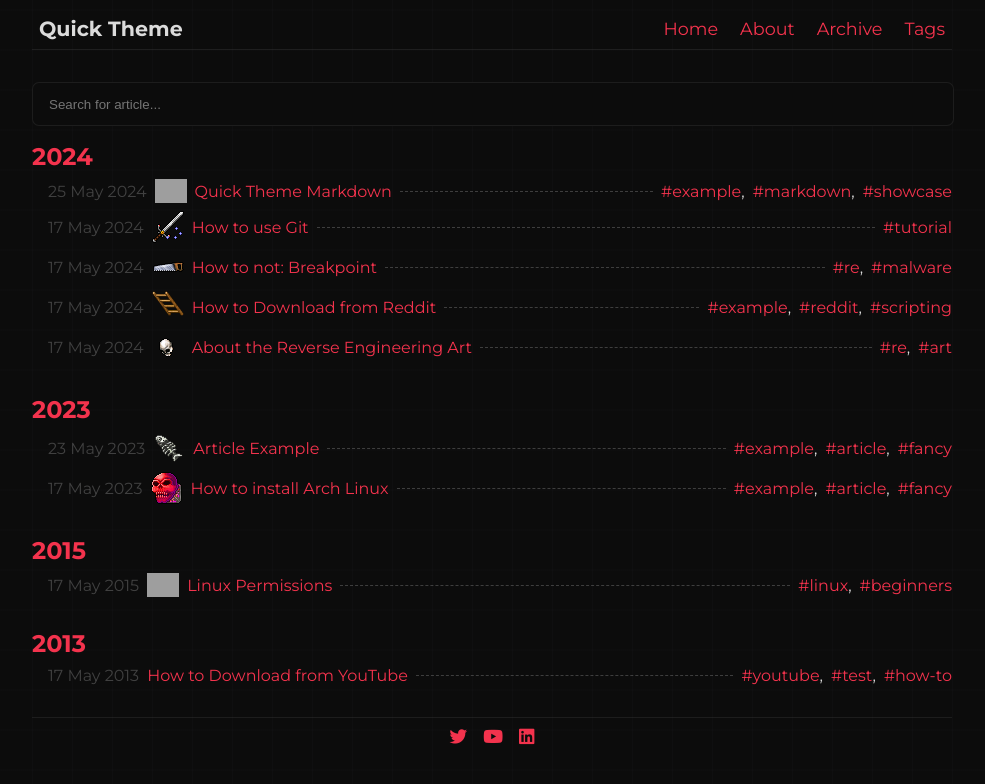
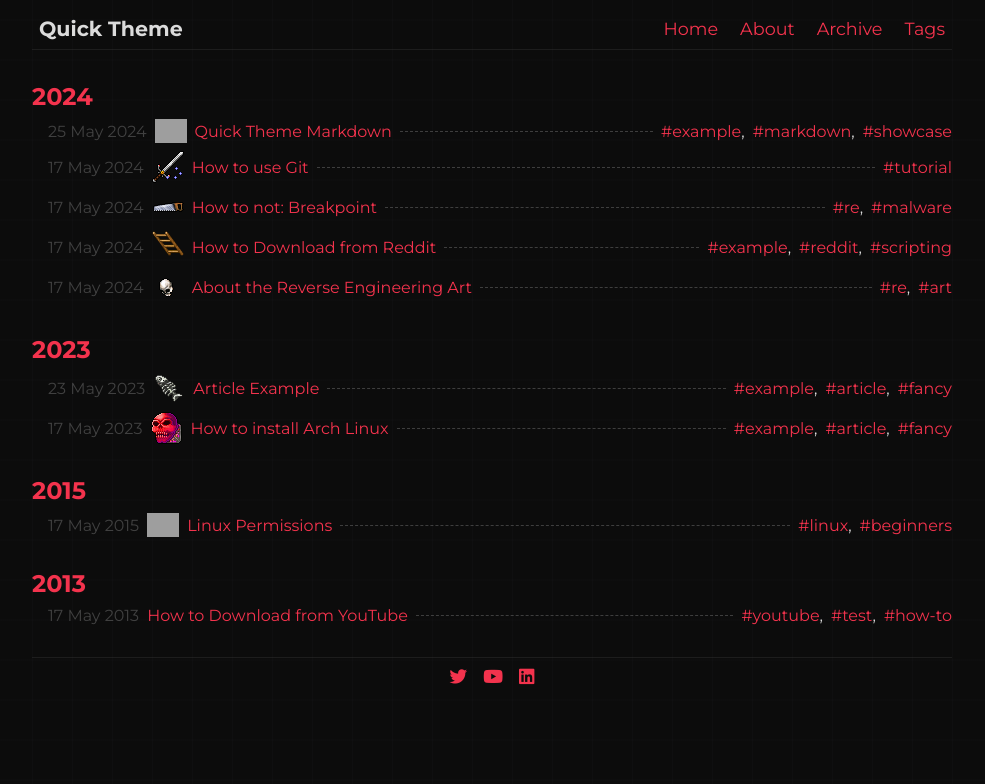
Before and after one commit to thedeadbyte/quick, a Jekyll site: the page built from archive.html, in a window 1280 px wide. Shown: the top 784 px of the page, without its empty margins (148-1133 px from the left). Built offline with Jekyll 4.4.1, drawn with Linux system fonts in a browser that asks for light colours; grey boxes are pictures that could not be loaded.

Commit message:
Minor fix

```diff
--- a/archive.html
+++ b/archive.html
@@ -4,7 +4,7 @@ title: Archive
 ---
 
 <section id="posts">
-  <input class="search_box" id="search" type="text" placeholder="Search for article...">
+  <!-- <input class="search_box" id="search" type="text" placeholder="Search for article..."> -->
   <ul class="posts_by_years">
     {% assign posts_by_years = site.posts | group_by_exp: "post", "post.date | date: '%Y'" %}
     {% for year in posts_by_years %}
```
